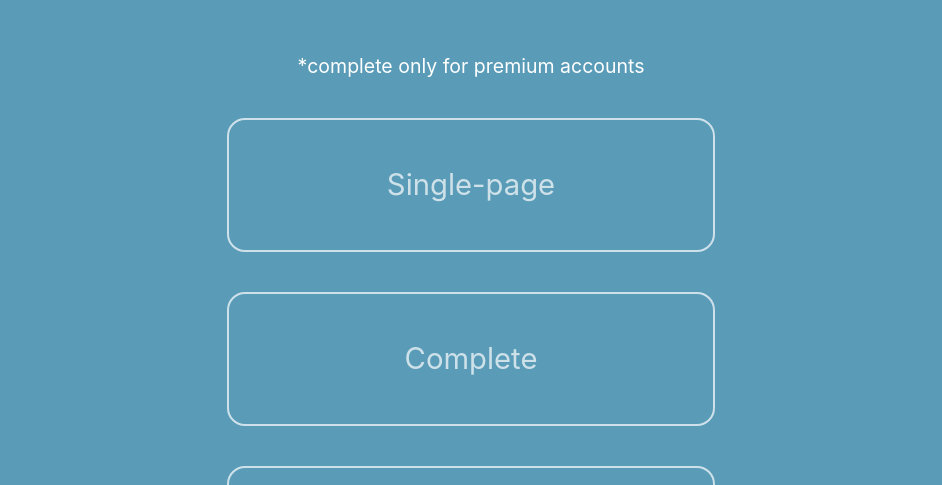
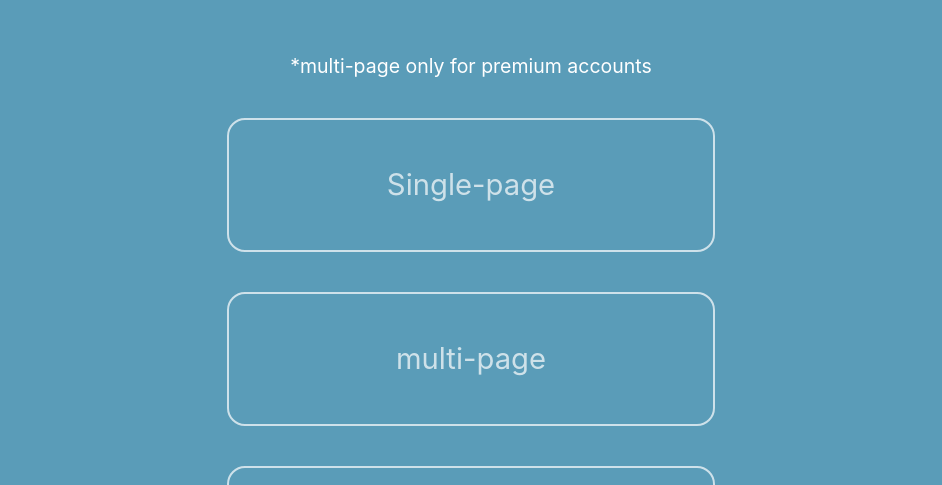
Before and after one commit to Caick1000/easy-plan, a React (Create React App) app: page / in a window 1280 px wide. Shown: the part 174-659 px from the top of the page, without its empty margins (169-1111 px from the left). Built offline with nearby package versions, Linux system fonts and the light colour scheme.

Commit message:
Renamed the 'complete' document to 'multi-page'

```diff
--- a/src/pages/choose.js
+++ b/src/pages/choose.js
@@ -5,9 +5,9 @@ const Choose = () => {
   return (
     <>
       <h1>Choose your Business Plan project</h1>
-      <p className="premium-note">*complete only for premium accounts</p>
+      <p className="premium-note">*multi-page only for premium accounts</p>
       <Button value="Single-page" route="/single-page" />
-      <Button value="Complete" route="complete" />
+      <Button value="multi-page" route="multi-page" />
       <Button value="Custom" route="custom" />
     </>
   );
--- a/src/pages/complete.js
+++ b/src/pages/multi-page.js
@@ -3,14 +3,14 @@ import { getAllQuestions } from "../api/question";
 import Question from "../components/question";
 import Header from "../components/header";
 
-const Complete = () => {
+const MultiPage = () => {
   const [allQuestions, setAllQuestions] = useState([]);
 
   useEffect(() => {
     const requestAllQuestions = async () => {
       try {
         const questions = await getAllQuestions();
-        const planQuestions = questions.data.question.filter(item => item.planType.toLowerCase() === "complete")
+        const planQuestions = questions.data.question.filter(item => item.planType.toLowerCase() === "multi-page")
         setAllQuestions(planQuestions);
       }
       catch (error) {
@@ -30,4 +30,4 @@ const Complete = () => {
   );
 };
 
-export default Complete;
+export default MultiPage;
--- a/src/routes/routes.js
+++ b/src/routes/routes.js
@@ -4,14 +4,14 @@ import { Route, Switch } from "react-router-dom";
 import Choose from "../pages/choose";
 import SinglePage from "../pages/single-page";
 import Custom from "../pages/custom";
-import Complete from "../pages/complete";
+import MultiPage from "../pages/multi-page";
 
 const Main = () => {
   return (
     <Switch>
       <Route exact path="/" component={Choose} />
       <Route exact path="/single-page" component={SinglePage} />
-      <Route exact path="/complete" component={Complete} />
+      <Route exact path="/multi-page" component={MultiPage} />
       <Route exact path="/custom" component={Custom} />
     </Switch>
   );
```
